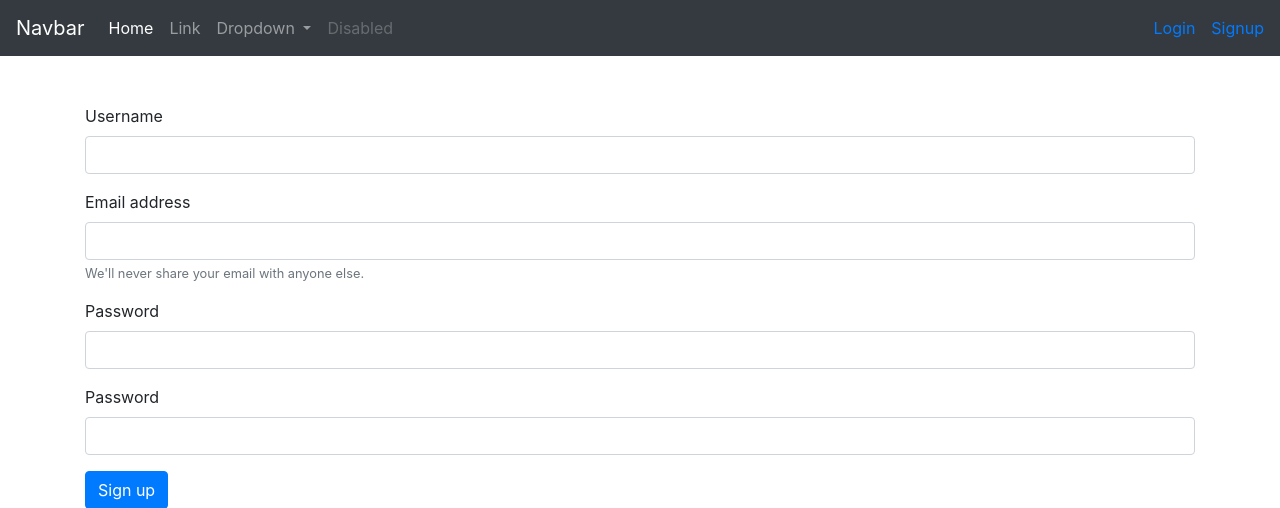
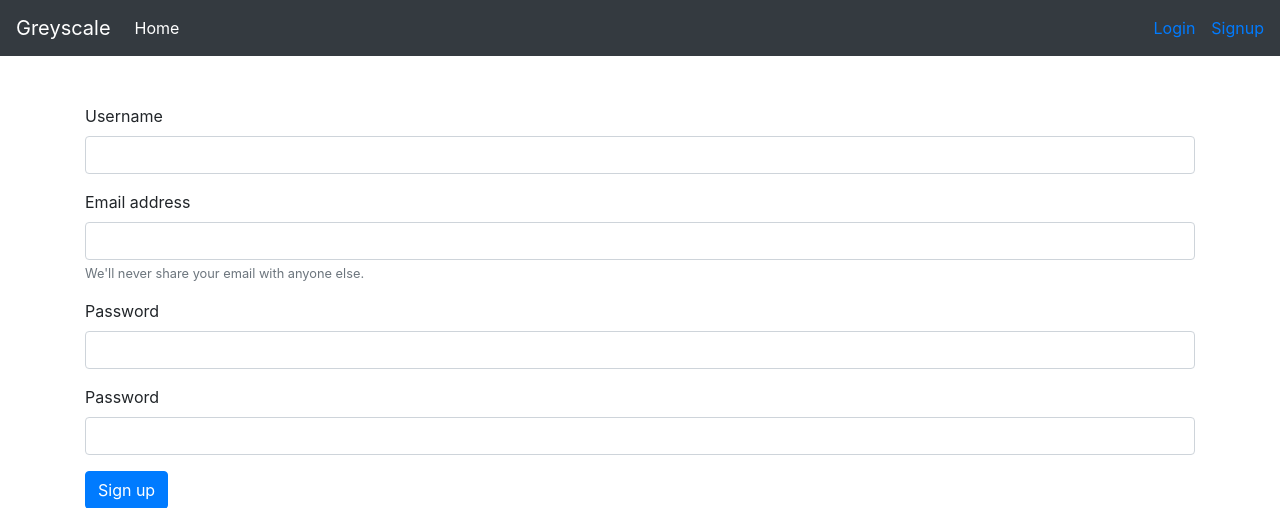
Before and after one commit to princea55/colortogreyscale, a Django app: page /accounts/signup/ in a window 1280 px wide. Shown: the top 508 px of the page. Run offline with Django 3.2, Linux system fonts and the light colour scheme; some libraries are stand-ins or nearby versions.

Commit message:
login signup added

```diff
--- a/LoginSignup/urls.py
+++ b/LoginSignup/urls.py
@@ -21,5 +21,5 @@ from django.conf import settings
 urlpatterns = [
     path('admin/', admin.site.urls),
     path('accounts/', include('accounts.urls')),
-    path('upload_file/', include('fileupload.urls'))
+    path('', include('fileupload.urls'))
 ]+ static(settings.MEDIA_URL, document_root=settings.MEDIA_ROOT)
--- a/fileupload/views.py
+++ b/fileupload/views.py
@@ -41,11 +41,11 @@ def simple_upload(request):
             for root, directory, files in os.walk("media/"+directory):
                 print(root)
                 print("root 6 ",root[6:])
-                print("root 6 ",root[10:])
+                print("root 10 ",root[10:])
                 makedirs("media/greyscale/"+root[10:], exist_ok=True)
                 for filename in files:
                     img = Image.open(root+"/"+filename).convert('LA').convert('RGB')
-                    img.save("media/greyscale/"+root[10:]+filename)
+                    img.save("media/greyscale/"+root[10:]+"/"+filename)
 
         def main():
 
--- a/templates/base.html
+++ b/templates/base.html
@@ -13,7 +13,7 @@
 <body>
 
     <nav class="navbar navbar-expand-lg navbar-dark bg-dark">
-        <a class="navbar-brand" href="#">Navbar</a>
+        <a class="navbar-brand" href="{%url 'upload'%}">Greyscale</a>
         <button class="navbar-toggler" type="button" data-toggle="collapse" data-target="#navbarSupportedContent"
             aria-controls="navbarSupportedContent" aria-expanded="false" aria-label="Toggle navigation">
             <span class="navbar-toggler-icon"></span>
@@ -22,31 +22,13 @@
         <div class="collapse navbar-collapse" id="navbarSupportedContent">
             <ul class="navbar-nav mr-auto">
                 <li class="nav-item active">
-                    <a class="nav-link" href="#">Home <span class="sr-only">(current)</span></a>
-                </li>
-                <li class="nav-item">
-                    <a class="nav-link" href="#">Link</a>
-                </li>
-                <li class="nav-item dropdown">
-                    <a class="nav-link dropdown-toggle" href="#" id="navbarDropdown" role="button"
-                        data-toggle="dropdown" aria-haspopup="true" aria-expanded="false">
-                        Dropdown
-                    </a>
-                    <div class="dropdown-menu" aria-labelledby="navbarDropdown">
-                        <a class="dropdown-item" href="#">Action</a>
-                        <a class="dropdown-item" href="#">Another action</a>
-                        <div class="dropdown-divider"></div>
-                        <a class="dropdown-item" href="#">Something else here</a>
-                    </div>
-                </li>
-                <li class="nav-item">
-                    <a class="nav-link disabled" href="#" tabindex="-1" aria-disabled="true">Disabled</a>
+                    <a class="nav-link" href="{%url 'upload'%}">Home <span class="sr-only">(current)</span></a>
                 </li>
             </ul>
             <form class="form-inline my-2 my-lg-0">
 
-                    <a class=" mr-3" href="#" tabindex="-1" aria-disabled="true">Login</a>
-                    <a class="" href="#" tabindex="-1" aria-disabled="true">Signup</a>
+                    <a class=" text-decoration-none mr-3" href="{%url 'login'%}" tabindex="-1" aria-disabled="true">Login</a>
+                    <a class=" text-decoration-none" href="{%url 'signup'%}" tabindex="-1" aria-disabled="true">Signup</a>
 
             </form>
         </div>
```
Also changed, not shown: templates/fileupload/fileupload.html (+24 -8 lines).
